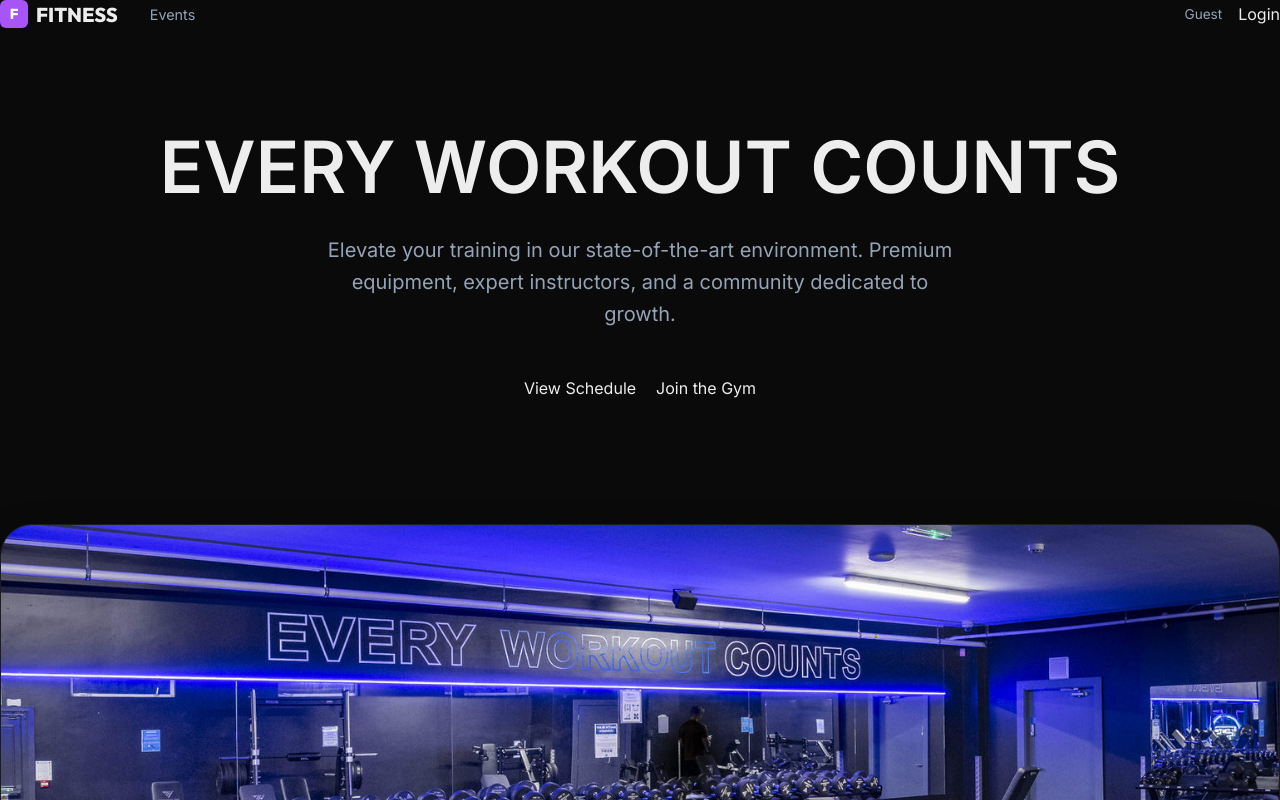
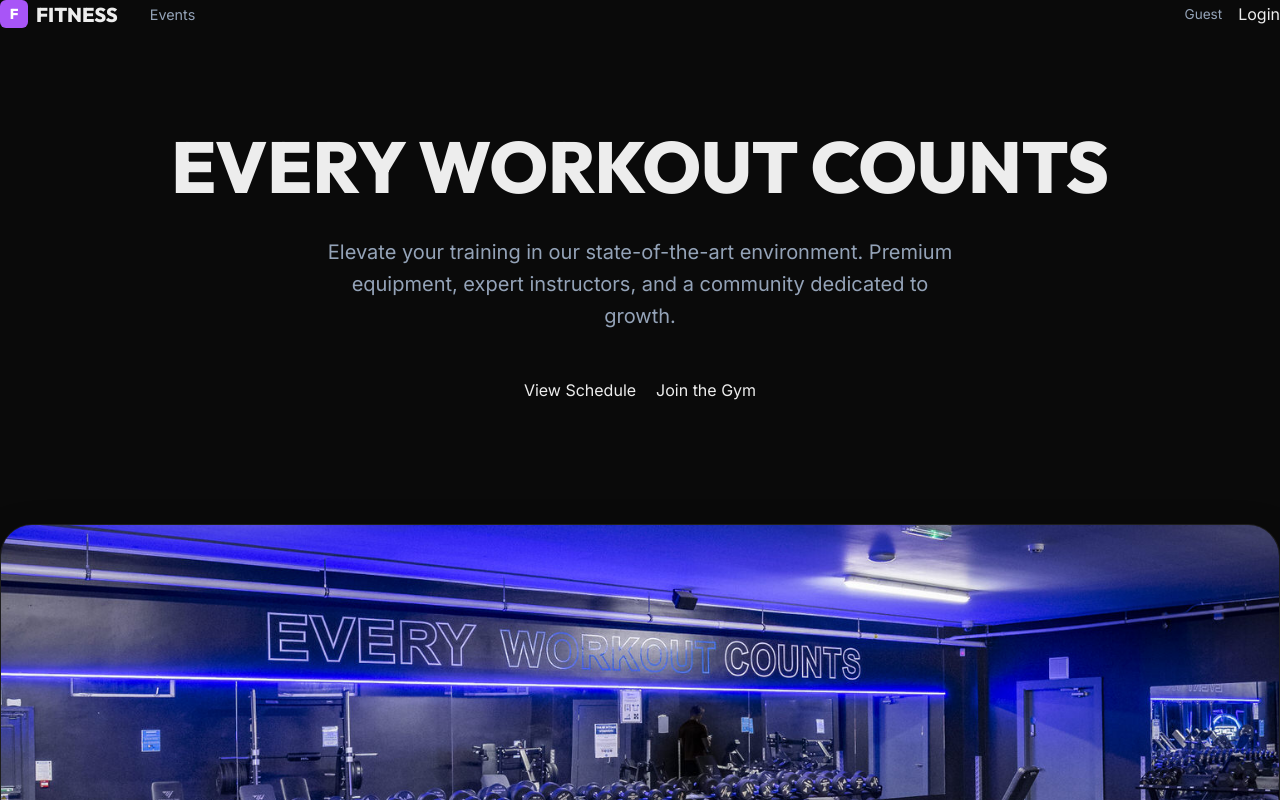
Before and after one commit to vladyslav-hordiienko3151134/SWD3_fitness_app, a Next.js app: page / in a window 1280 px wide. Shown: the top 800 px of the page. Built offline with nearby package versions, Linux system fonts and the light colour scheme; no server answers.

Commit message:
set up heading and link defaults

```diff
--- a/src/app/globals.css
+++ b/src/app/globals.css
@@ -12,6 +12,11 @@
   --border: rgba(255, 255, 255, 0.08);
   --glass: rgba(10, 12, 16, 0.85);
   --transition: all 0.2s ease-out;
+}
+
+h1, h2, h3, h4 {
+  font-family: 'Outfit', sans-serif;
+  font-weight: 700;
 }
 
 @media (prefers-color-scheme: dark) {
```
